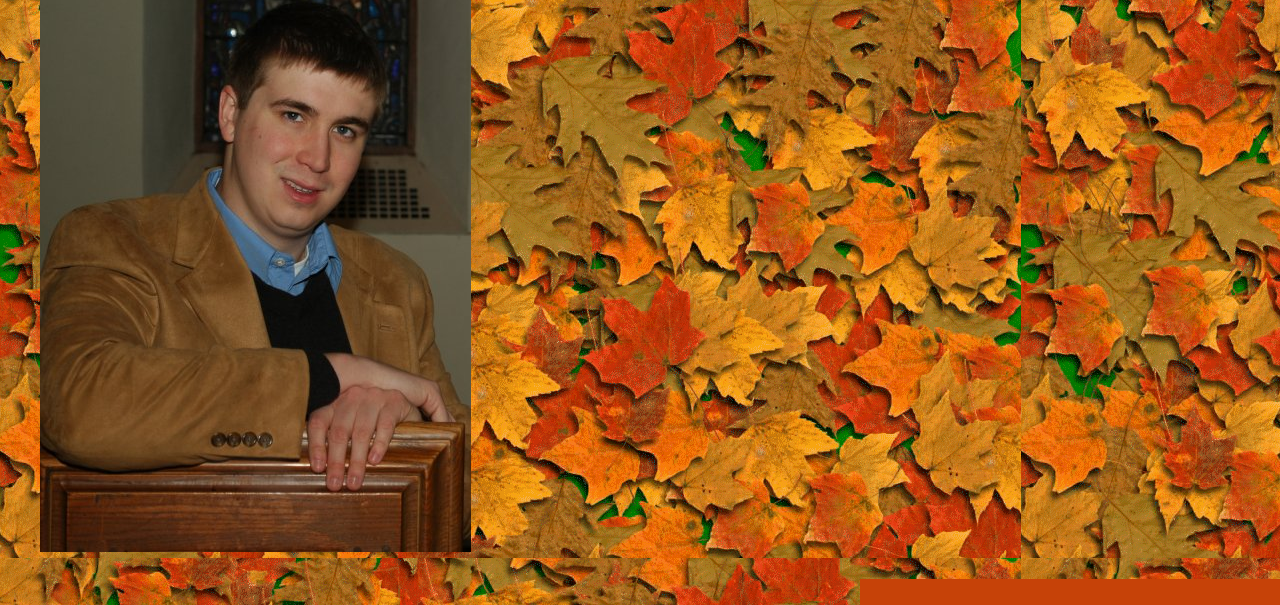
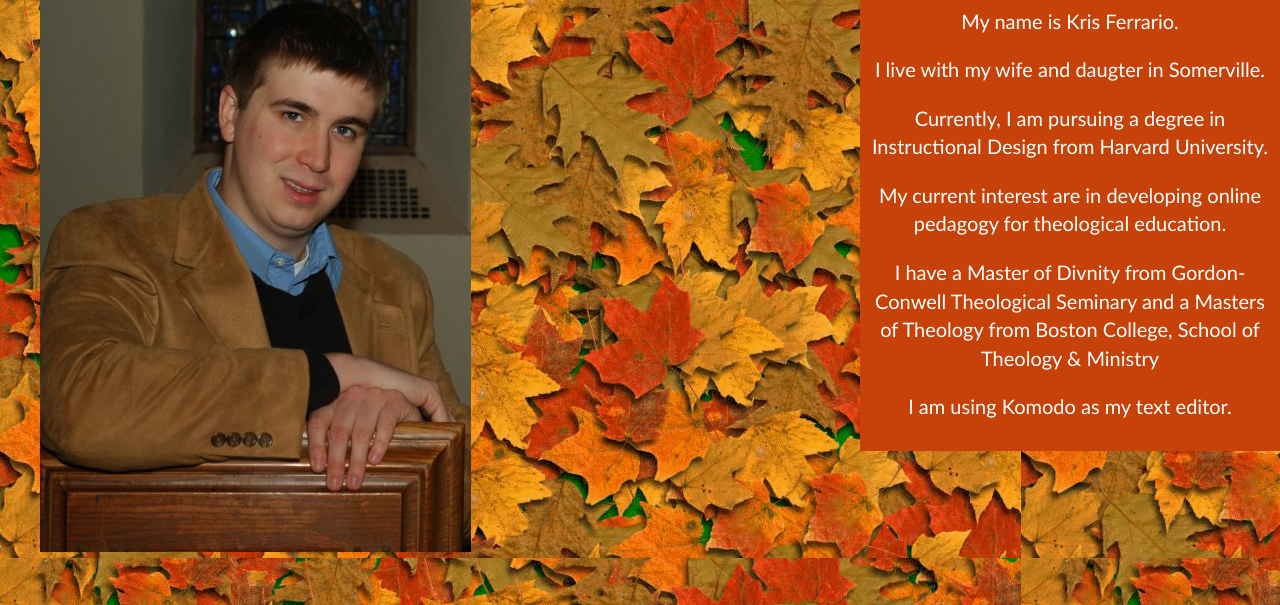
Before and after one commit to krisferr/p1.krisferrario.biz, a plain HTML site: page index.html in a window 1280 px wide. Shown: the part 72-677 px from the top of the page. Drawn offline with Linux system fonts and the light colour scheme.

Commit message:
added left float to better line up image with text box

```diff
--- a/css.css
+++ b/css.css
@@ -22,6 +22,11 @@ div {
 	margin: 0 auto 1em auto;
 }
 
+figure {
+
+	float: left;
+}
+
 .box {
 	background-color: #C64208;
 	color: #FFF;
```
